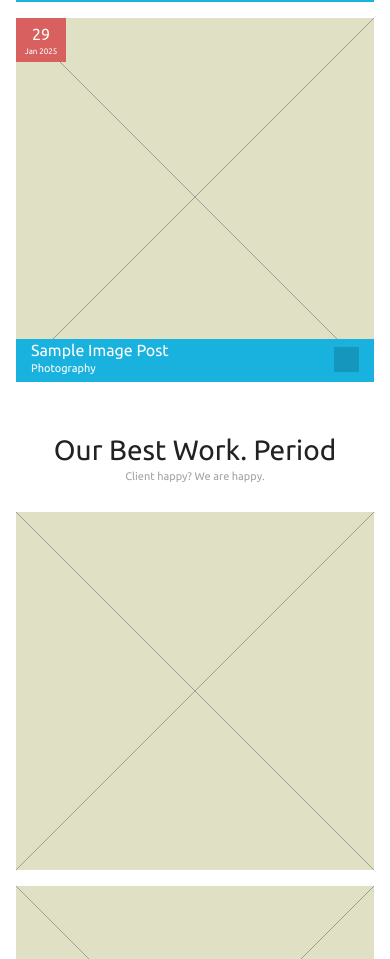
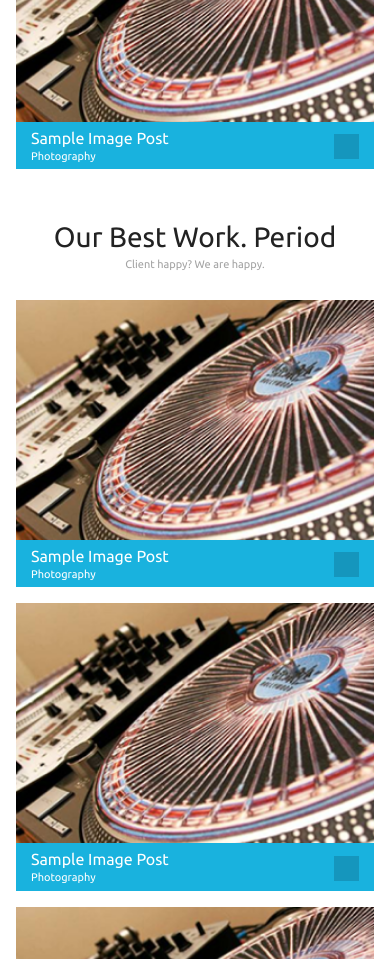
Before and after one commit to shxxw88/mdia2003, a plain HTML site: page index.html in a window 390 px wide. Shown: the part 1944-2903 px from the top of the page. Drawn offline with Linux system fonts and the light colour scheme; a web font is replaced by a local one.

Commit message:
Added overlay bar to Tablet and Mobile views. Added provided images to file

```diff
--- a/css/style.css
+++ b/css/style.css
@@ -97,6 +97,7 @@ fieldset {
   bottom: 0;
   background-color: #19B2DE;
   width: 100%;
+  padding-top: 5px;
   padding-bottom: 5px;
 }
 .blog-item-caption-header{
@@ -162,11 +163,33 @@ fieldset {
   transition: 0.8 ease-in;
 }
 
-.gallery-image-container:hover .gallery-image-overlay{
-  opacity: 83%;
+
+
+.gallery-image-bar{
+  display: block;
+  font-size: 16px;
+  color: white;
+  position: absolute;
+  bottom: 0;
+  background-color: #19B2DE;
+  width: 100%;
+  padding-top: 5px;
+  padding-bottom: 5px;
 }
-.gallery-image-container:active .gallery-image-overlay{
-  opacity: 83%;
+.gallery-image-bar-header{
+  padding-left: 15px;
+}
+.gallery-image-bar-subheader{
+  font-size: 11px;
+  padding-left: 15px;
+}
+.gallery-image-bar-square{
+  height: 25px;
+  width: 25px;
+  background-color: #1596BD;
+  position: absolute;
+  right: 15px;
+  bottom: 10px;
 }
 
 .overlay-caption-container{
@@ -252,6 +275,7 @@ fieldset {
     grid-template-columns: repeat(2, 1fr);
   }
 
+
   .clients{
     display: block;
   }
@@ -283,6 +307,13 @@ fieldset {
   grid-area: "blog3";
 }
 
+.gallery-image-bar{
+  display: none;
+}
+.gallery-image-container:hover .gallery-image-overlay{
+  opacity: 83%;
+}
+
 .gallery-grid{
   grid-template-columns: repeat(3, 1fr);
   grid-template-rows: repeat(2, 1fr);
--- a/index.html
+++ b/index.html
@@ -164,7 +164,7 @@
         <p class="blog-caption">Read up on our latest works</p>
         <div class="blog-entry">
             <article class="blog-item">
-                <img src="img/placeholder.svg" class="blog-image" alt="blog post image">
+                <img src="IMG_Content.png" class="blog-image" alt="blog post image">
                 <div class="blog-date">
                     <div class="blog-date-day">29</div>
                     <div class="blog-date-month-year">Jan 2025</div>
@@ -176,7 +176,7 @@
                 </div>
             </article>
             <article class="blog-item">
-              <img src="img/placeholder.svg" class="blog-image" alt="blog post image">
+              <img src="IMG_Content.png" class="blog-image" alt="blog post image">
               <div class="blog-date">
                   <div class="blog-date-day">29</div>
                   <div class="blog-date-month-year">Jan 2025</div>
@@ -188,7 +188,7 @@
               </div>
           </article>
           <article class="blog-item">
-            <img src="img/placeholder.svg" class="blog-image" alt="blog post image">
+            <img src="IMG_Content.png" class="blog-image" alt="blog post image">
             <div class="blog-date">
                 <div class="blog-date-day">29</div>
                 <div class="blog-date-month-year">Jan 2025</div>
@@ -206,7 +206,7 @@
         <div class="gallery-grid">
           <div class="gallery-image-container">
             <a href="/" alt="gallery image">
-             <img src="img/placeholder.svg" class="gallery-image" alt="gallery image">
+             <img src="IMG_Content.png" class="gallery-image" alt="gallery image">
             </a>
             <div class="gallery-image-overlay">
               <div class="overlay-caption-container">
@@ -215,10 +215,15 @@
                 <div class="overlay-caption-square"></div>
               </div>
             </div>
+            <div class="gallery-image-bar">
+              <div class="gallery-image-bar-header">Sample Image Post</div>
+              <div class="gallery-image-bar-subheader">Photography</div>
+              <div class="gallery-image-bar-square"></div>
+            </div>
           </div>
           <div class="gallery-image-container">
             <a href="/" alt="gallery image">
-              <img src="img/placeholder.svg" class="gallery-image" alt="gallery image">
+              <img src="IMG_Content.png" class="gallery-image" alt="gallery image">
             </a>
             <div class="gallery-image-overlay">
               <div class="overlay-caption-container">
@@ -227,10 +232,15 @@
                 <div class="overlay-caption-square"></div>
               </div>
             </div>
+            <div class="gallery-image-bar">
+              <div class="gallery-image-bar-header">Sample Image Post</div>
+              <div class="gallery-image-bar-subheader">Photography</div>
+              <div class="gallery-image-bar-square"></div>
+            </div>
           </div>
           <div class="gallery-image-container">
             <a href="/" alt="gallery image">
-              <img src="img/placeholder.svg" class="gallery-image" alt="gallery image">
+              <img src="IMG_Content.png" class="gallery-image" alt="gallery image">
             </a>
             <div class="gallery-image-overlay">
               <div class="overlay-caption-container">
@@ -239,10 +249,15 @@
                 <div class="overlay-caption-square"></div>
               </div>
             </div>
+            <div class="gallery-image-bar">
+              <div class="gallery-image-bar-header">Sample Image Post</div>
+              <div class="gallery-image-bar-subheader">Photography</div>
+              <div class="gallery-image-bar-square"></div>
+            </div>
           </div>
           <div class="gallery-image-container">
             <a href="/" alt="gallery image">
-              <img src="img/placeholder.svg" class="gallery-image" alt="gallery image">
+              <img src="IMG_Content.png" class="gallery-image" alt="gallery image">
             </a>
             <div class="gallery-image-overlay">
               <div class="overlay-caption-container">
@@ -251,10 +266,15 @@
                 <div class="overlay-caption-square"></div>
               </div>
             </div>
+            <div class="gallery-image-bar">
+              <div class="gallery-image-bar-header">Sample Image Post</div>
+              <div class="gallery-image-bar-subheader">Photography</div>
+              <div class="gallery-image-bar-square"></div>
+            </div>
           </div>
           <div class="gallery-image-container">
             <a href="/" alt="gallery image">
-              <img src="img/placeholder.svg" class="gallery-image" alt="gallery image">
+              <img src="IMG_Content.png" class="gallery-image" alt="gallery image">
             </a>
             <div class="gallery-image-overlay">
               <div class="overlay-caption-container">
@@ -263,10 +283,15 @@
                 <div class="overlay-caption-square"></div>
               </div>
             </div>
+            <div class="gallery-image-bar">
+              <div class="gallery-image-bar-header">Sample Image Post</div>
+              <div class="gallery-image-bar-subheader">Photography</div>
+              <div class="gallery-image-bar-square"></div>
+            </div>
           </div>
           <div class="gallery-image-container">
             <a href="/" alt="gallery image">
-              <img src="img/placeholder.svg" class="gallery-image" alt="gallery image">
+              <img src="IMG_Content.png" class="gallery-image" alt="gallery image">
             </a>
             <div class="gallery-image-overlay">
               <div class="overlay-caption-container">
@@ -275,6 +300,11 @@
                 <div class="overlay-caption-square"></div>
               </div>
             </div>
+            <div class="gallery-image-bar">
+              <div class="gallery-image-bar-header">Sample Image Post</div>
+              <div class="gallery-image-bar-subheader">Photography</div>
+              <div class="gallery-image-bar-square"></div>
+            </div>
           </div>
     </div>
 
@@ -282,11 +312,11 @@
         <h2 class="clients-title">Satisfaction Guranteed</h2>
         <p class="clients-caption">Past clients stoked with our work. We are not happy until YOU are happy</p>
         <div class="clients-logos">
-            <img src="img/logo1.png" class="client-logo-image" alt="client logo image">
-            <img src="img/logo4.png" class="client-logo-image" alt="client logo image">
-            <img src="img/logo3.png" class="client-logo-image" alt="client logo image">
-            <img src="img/logo2.png" class="client-logo-image" alt="client logo image">
-            <img src="img/logo5.png" class="client-logo-image" alt="client logo image">
+            <img src="krita_logo.svg" class="client-logo-image" alt="client logo image">
+            <img src="inkscape-flat-logo-2color-text 1.svg" class="client-logo-image" alt="client logo image">
+            <img src="logo_large_color_light 1.svg" class="client-logo-image" alt="client logo image">
+            <img src="blender_logo 1.svg" class="client-logo-image" alt="client logo image">
+            <img src="penpot 1.svg" class="client-logo-image" alt="client logo image">
         </div>
     </div>
 
```
Also changed, not shown: IMG_Content.png (added), blender_logo 1.svg (added), inkscape-flat-logo-2color-text 1.svg (added), krita_logo.svg (added), logo_large_color_light 1.svg (added), penpot 1.svg (added).
